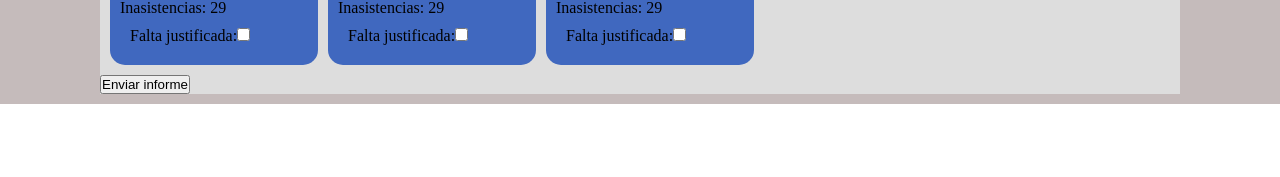
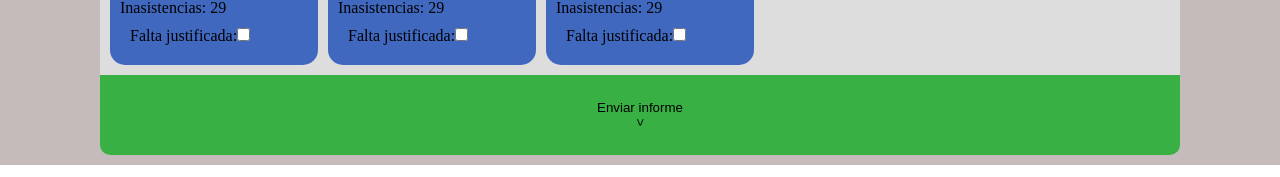
Before and after one commit to ElZeke0987/asist-preceptores, a React (Vite) app: page /asistenter in a window 1280 px wide. Shown: the part 620-797 px from the top of the page. Built offline with nearby package versions, Linux system fonts and the light colour scheme; no server answers.

Commit message:
Submit button simple animation and styling

```diff
--- a/src/comps/all/templates/Asistenter/_asistenter.scss
+++ b/src/comps/all/templates/Asistenter/_asistenter.scss
@@ -19,6 +19,8 @@
     flex-direction: column;
     align-items: center;
     background-color: $asistenterCentralBg;
+    border-radius: 10px;
+    overflow: hidden;
     .general-params{
         display: flex;
         justify-content: center;
@@ -158,4 +160,27 @@
             }
         }
     }
+    .submit-presence{
+        width: 100%;
+        height: 10vh;
+        button{
+            width: 100%;
+            height: 100%;
+            border: none;
+            background-color: $submitButtonBg;
+            transition: all $submitBgAnimMS;
+            cursor: pointer;
+
+            &:hover{
+                background-color: $submitButtonBgHover;
+                .button-cont{
+                    transition: all $submitArrowAnimMs;
+                    transform: translate(0, $submitArrowYAnim);
+                }
+            }
+            .point-down-animation{
+                transform: rotate(90deg);
+            }
+        }
+    }
 }
--- a/src/comps/all/templates/Asistenter/asistenter.jsx
+++ b/src/comps/all/templates/Asistenter/asistenter.jsx
@@ -91,7 +91,12 @@ export default function AsistenterPage(){
                         }
                     </div>
                     <div className="submit-presence">
-                        <button onClick={requestToPostInform}>Enviar informe</button>
+                        <button onClick={requestToPostInform}>
+                            <div className="button-cont">
+                                <div className="text-submit">Enviar informe</div>
+                                <div className="point-down-animation">{">"}</div>
+                            </div>
+                        </button>
                     </div>
                 </div>
             </div>
--- a/src/comps/vars.scss
+++ b/src/comps/vars.scss
@@ -40,3 +40,9 @@ $searchInpFocusMS: 400ms;
 $alumnItemBg: #4068bf;
 $minAlumnItemWidth: 15vw;
 $alumnItemsGridGap: 10px;
+
+$submitButtonBg: #39b043;
+$submitButtonBgHover: #b03939;
+$submitBgAnimMS: 800ms;
+$submitArrowAnimMs: 600ms;
+$submitArrowYAnim: 5px;
```
Also changed, not shown: src/comps/all/templates/Asistenter/AlumnsList.jsx (deleted, +0 -12 lines), src/comps/all/templates/Asistenter/molecules/AlumnItem.jsx (+4 -23 lines).
